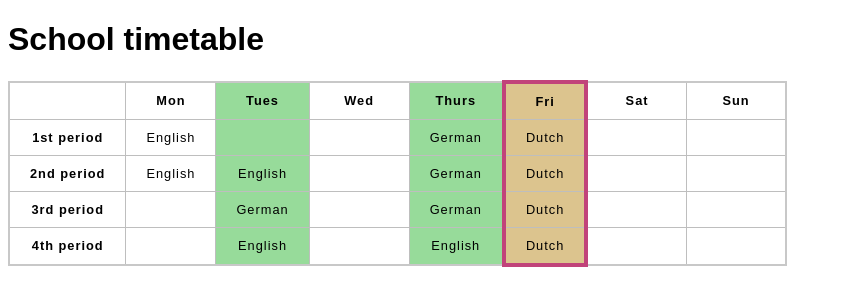
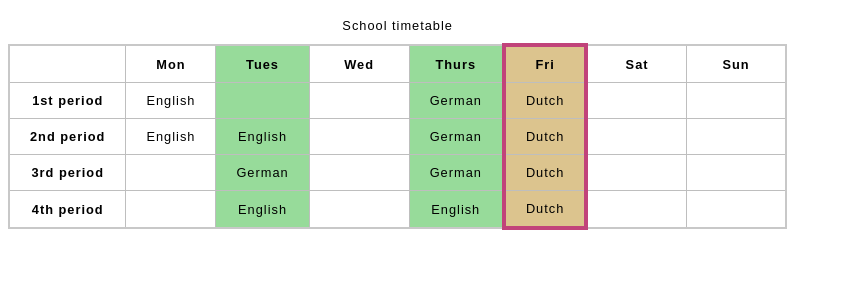
Before and after one commit to Andrea-2528/Exercises, a plain HTML site: page HTML/Tables/index1.html in a window 1280 px wide. Shown: the whole page, without its empty margins (0-842 px from the left). Drawn offline with Linux system fonts and the light colour scheme.

Commit message:
Add caption

```diff
--- a/HTML/Tables/index1.html
+++ b/HTML/Tables/index1.html
@@ -31,7 +31,6 @@
     </style>
   </head>
   <body>
-    <h1>School timetable</h1>
 
     <table>
         <colgroup>      <!-- Every col represents a column -->
@@ -44,6 +43,7 @@
             <col style="width: 100px;"/>
             <col style="width: 100px;"/>
         </colgroup>
+        <caption>School timetable</caption>
       <tr>
         <td>&nbsp;</td>
         <th>Mon</th>
```
